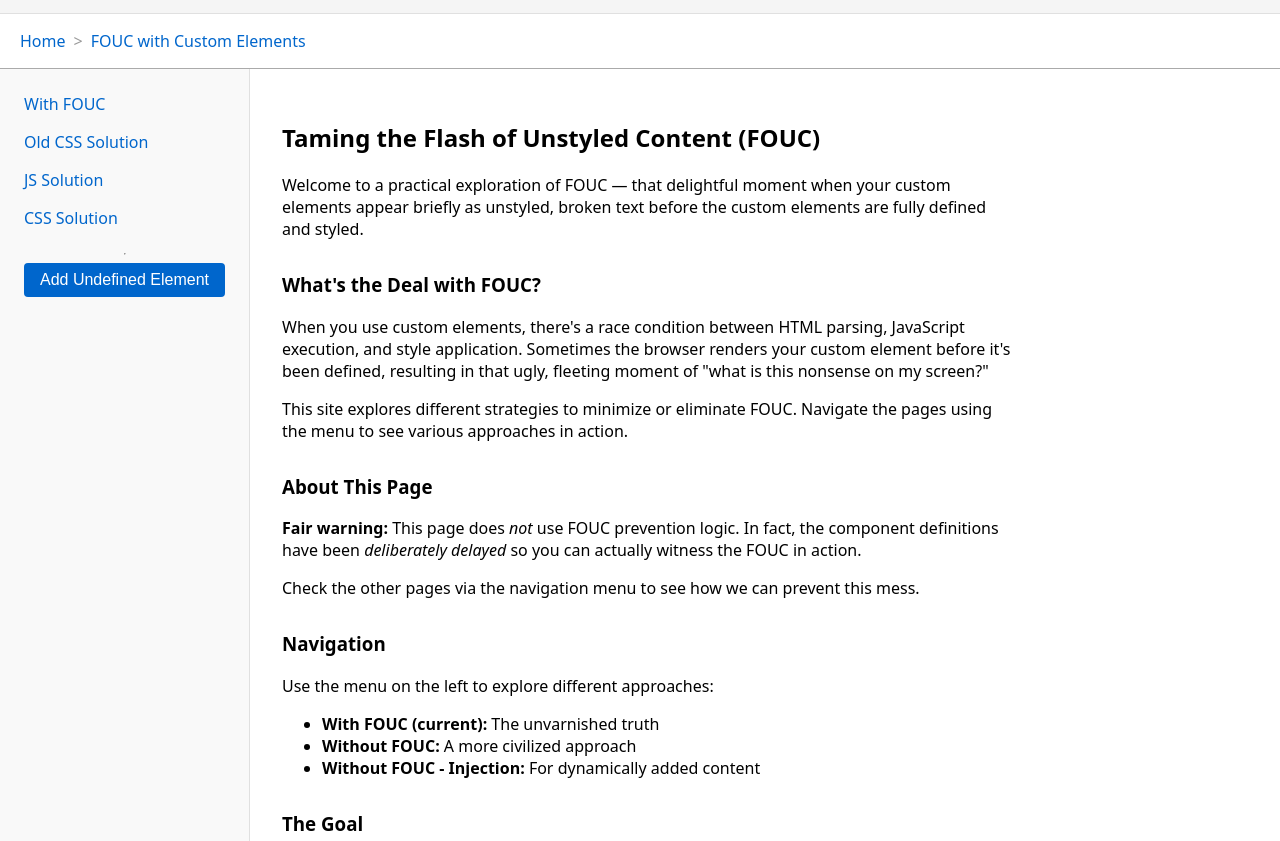
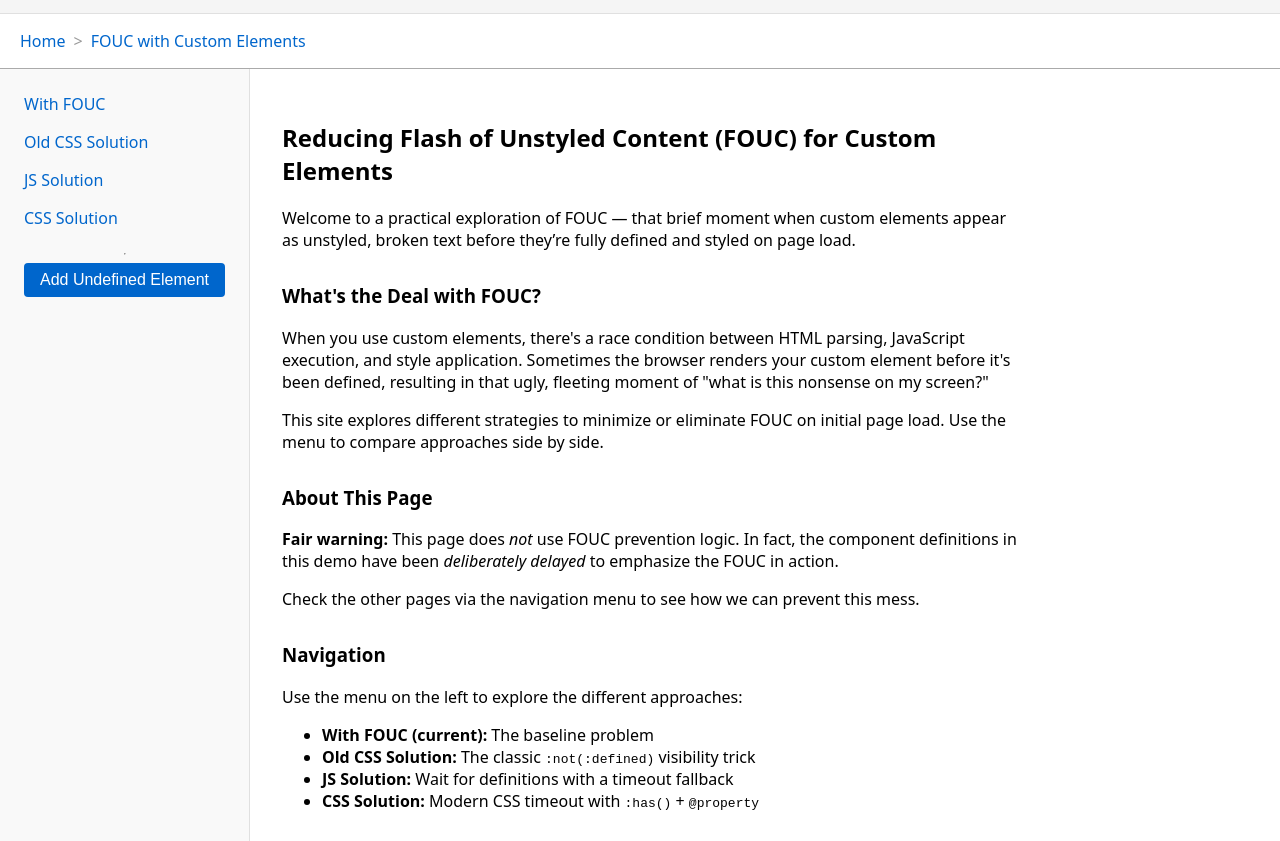
Before and after one commit to break-stuff/ce-fouc-demo, a website built with Vite: page index.html in a window 1280 px wide. Shown: the part 52-893 px from the top of the page. Built offline with nearby package versions, Linux system fonts and the light colour scheme.

Commit message:
update content

```diff
--- a/index.html
+++ b/index.html
@@ -24,9 +24,9 @@
       </aside>
 
       <div class="content">
-        <h2>Taming the Flash of Unstyled Content (FOUC)</h2>
+        <h2>Reducing Flash of Unstyled Content (FOUC) for Custom Elements</h2>
         <p>
-          Welcome to a practical exploration of FOUC — that delightful moment when your custom elements appear briefly as unstyled, broken text before the custom elements are fully defined and styled.
+          Welcome to a practical exploration of FOUC — that brief moment when custom elements appear as unstyled, broken text before they’re fully defined and styled on page load.
         </p>
         <section style="margin-top: 2rem">
           <h3>What's the Deal with FOUC?</h3>
@@ -34,14 +34,14 @@
             When you use custom elements, there's a race condition between HTML parsing, JavaScript execution, and style application. Sometimes the browser renders your custom element before it's been defined, resulting in that ugly, fleeting moment of "what is this nonsense on my screen?"
           </p>
           <p>
-            This site explores different strategies to minimize or eliminate FOUC. Navigate the pages using the menu to see various approaches in action.
+            This site explores different strategies to minimize or eliminate FOUC on initial page load. Use the menu to compare approaches side by side.
           </p>
         </section>
 
         <section style="margin-top: 2rem">
           <h3>About This Page</h3>
           <p>
-            <strong>Fair warning:</strong> This page does <em>not</em> use FOUC prevention logic. In fact, the component definitions have been <em>deliberately delayed</em> so you can actually witness the FOUC in action.
+            <strong>Fair warning:</strong> This page does <em>not</em> use FOUC prevention logic. In fact, the component definitions in this demo have been <em>deliberately delayed</em> to emphasize the FOUC in action.
           </p>
           <p>
             Check the other pages via the navigation menu to see how we can prevent this mess.
@@ -51,12 +51,13 @@
         <section style="margin-top: 2rem">
           <h3>Navigation</h3>
           <p>
-            Use the menu on the left to explore different approaches:
+            Use the menu on the left to explore the different approaches:
           </p>
           <ul>
-            <li><strong>With FOUC (current):</strong> The unvarnished truth</li>
-            <li><strong>Without FOUC:</strong> A more civilized approach</li>
-            <li><strong>Without FOUC - Injection:</strong> For dynamically added content</li>
+            <li><strong>With FOUC (current):</strong> The baseline problem</li>
+            <li><strong>Old CSS Solution:</strong> The classic <code>:not(:defined)</code> visibility trick</li>
+            <li><strong>JS Solution:</strong> Wait for definitions with a timeout fallback</li>
+            <li><strong>CSS Solution:</strong> Modern CSS timeout with <code>:has()</code> + <code>@property</code></li>
           </ul>
         </section>
 
```
Also changed, not shown: old-css-solution.html (+0 -14 lines), README.md.
